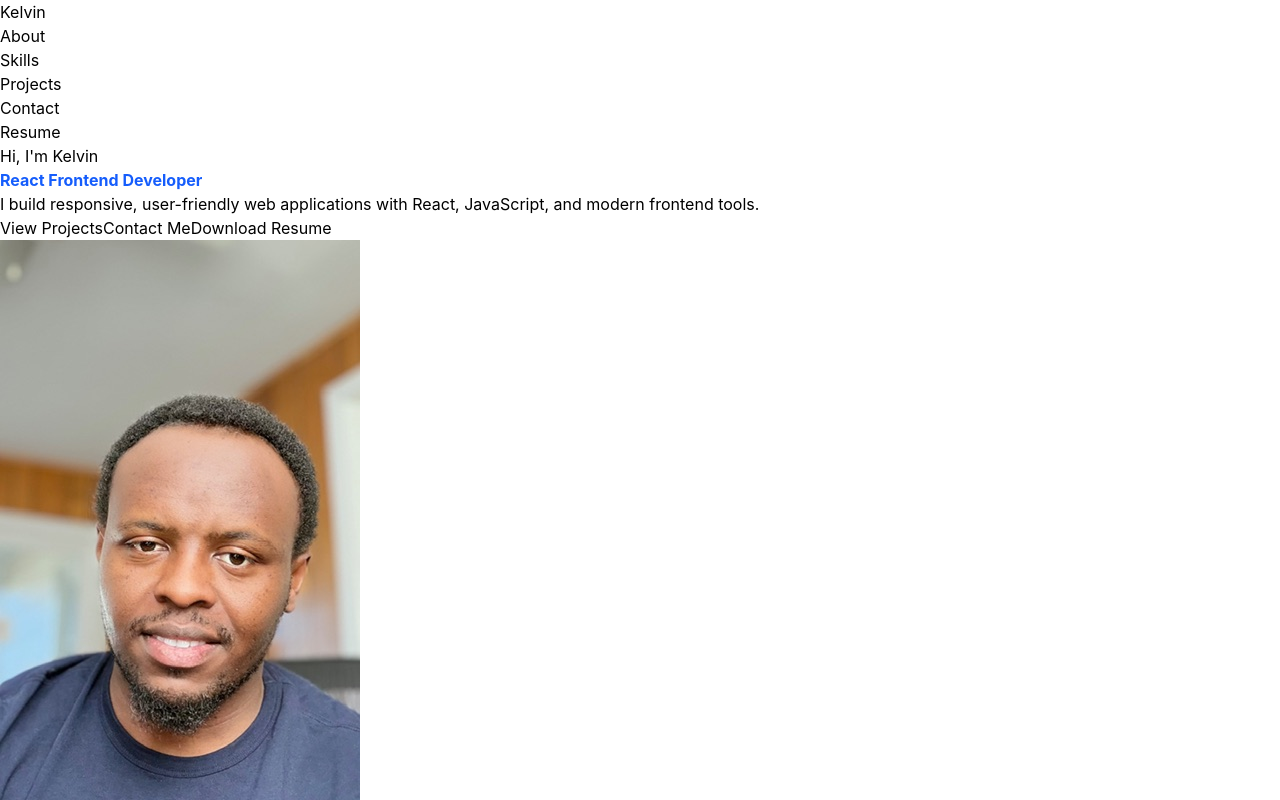
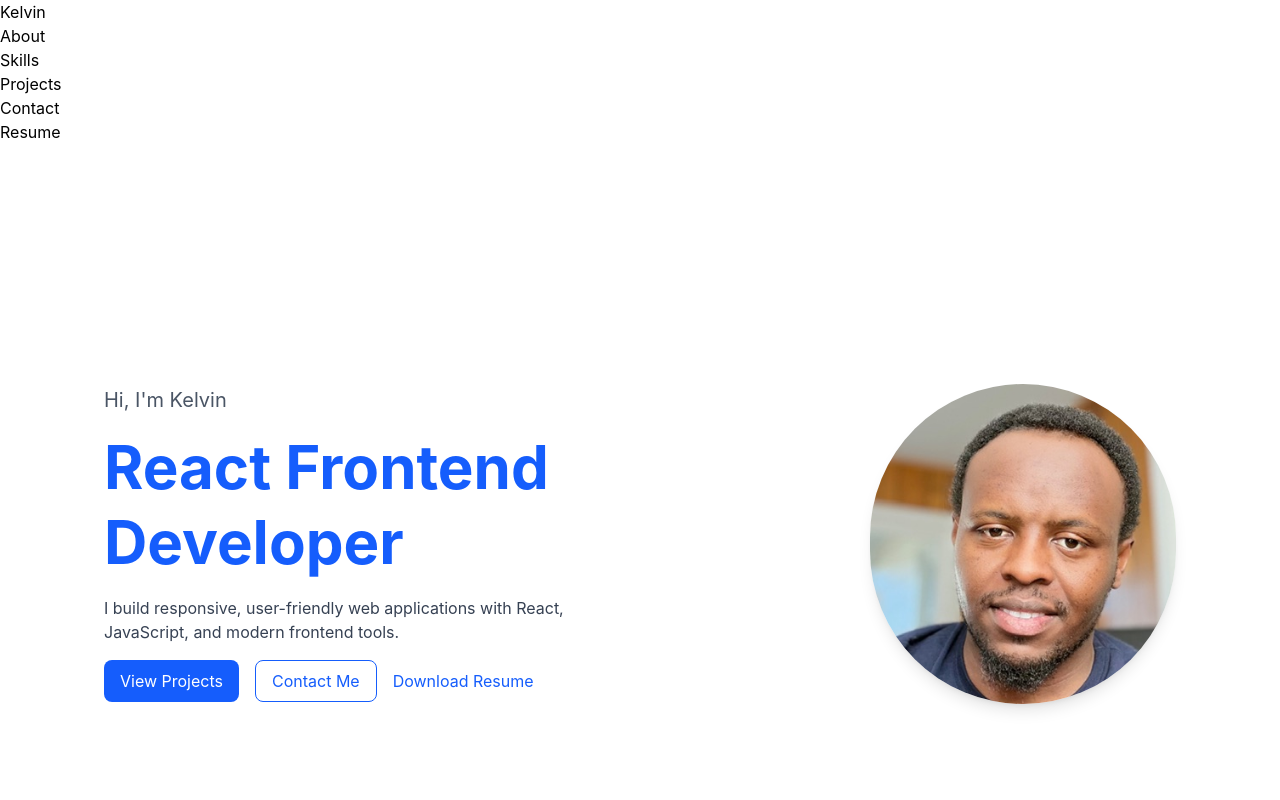
Before and after one commit to Mankelvo/personal-portfolio, a React (Vite) app: page / in a window 1280 px wide. Shown: the top 800 px of the page. Built offline with nearby package versions, Linux system fonts and the light colour scheme.

Commit message:
Style Hero section and add reusable Button component

```diff
--- a/src/components/sections/Hero.jsx
+++ b/src/components/sections/Hero.jsx
@@ -1,24 +1,24 @@
 import Kelvin from "../../assets/images/Kelvin.jpeg";
-
+import Button from '../ui/Button';
 
 function Hero(){
     return (
-        <section>
-               <div>
-        <p>Hi, I'm Kelvin</p>
-        <h1 className="text-4x1 font-bold text-blue-600">React Frontend Developer</h1>
-        <p>I build responsive, user-friendly web applications with React,
+        <section className=" max-w-6xl mx-auto min-h-screen flex   flex-col md:flex-row items-center justify-center gap-10 px-10 py-12 ">
+               <div className="flex flex-col gap-4 text-center md:text-left">
+        <p className="text-lg md:text-xl text-gray-600">Hi, I'm Kelvin</p>
+        <h1 className="text-4xl md:text-6xl font-bold text-blue-600 leading-tight">React Frontend Developer</h1>
+        <p className="max-w-lg text-gray-700">I build responsive, user-friendly web applications with React,
         JavaScript, and modern frontend tools.</p>
 
-     <div>
- <button>View Projects</button>
-        <button>Contact Me</button>
-        <button>Download Resume</button>
+     <div className="flex  flex-wrap justify-center md:justify-start gap-4 ">
+ <Button text="View Projects" variant="primary"/>
+      <Button text="Contact Me" variant="secondary"/>
+       <Button text="Download Resume" variant="tertiary"/>
      </div>
 
         </div>
-        <div>
-                    <img src={Kelvin} alt="Kelvin Portrait"/>
+        <div  >
+                    <img className="h-64 w-64 md:w-80 md:h-80 object-cover rounded-full shadow-lg" src={Kelvin} alt="Kelvin Portrait"/>
 
         </div>
         </section>
--- a/src/components/ui/Button.jsx
+++ b/src/components/ui/Button.jsx
@@ -0,0 +1,25 @@
+function Button ({text,variant}){
+    const primaryBtn =
+  "bg-blue-600 text-white px-4 py-2 rounded-lg hover:bg-blue-700 transition";
+
+const secondaryBtn =
+  "border border-blue-600 text-blue-600 px-4 py-2 rounded-lg hover:bg-blue-50 transition";
+  const tertiaryBtn ="text-blue-600 hover:underline";
+  let buttonStyle;
+  if(variant=== "primary"){
+    buttonStyle = primaryBtn;
+
+  }
+  else if(variant==="secondary"){
+    buttonStyle = secondaryBtn;
+  }
+  else{
+    buttonStyle=tertiaryBtn;
+  }
+
+    return (
+       <button className={buttonStyle}>{text}</button>
+    )
+}
+
+export default Button;
--- a/src/pages/Home.jsx
+++ b/src/pages/Home.jsx
@@ -5,7 +5,6 @@ import About from '../components/sections/About';
 import Skills from '../components/sections/Skills';
 import Projects from '../components/sections/Projects';
 import Contact from '../components/sections/Contact';
-
 
 
 
```
